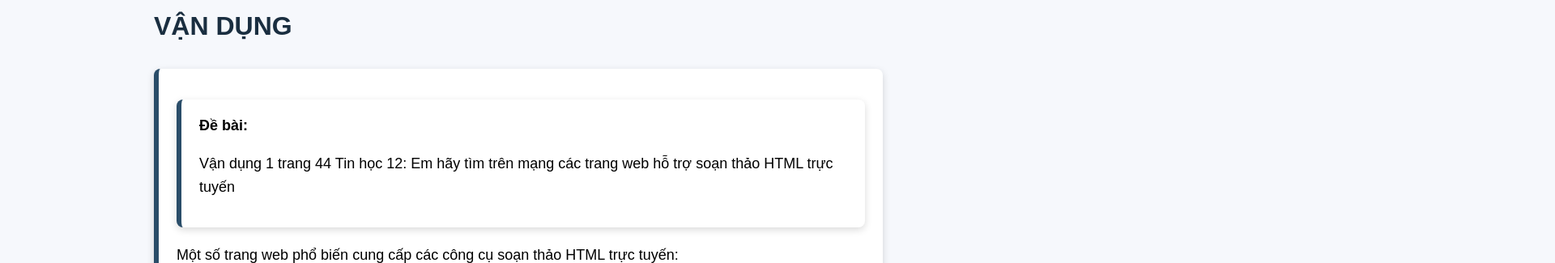
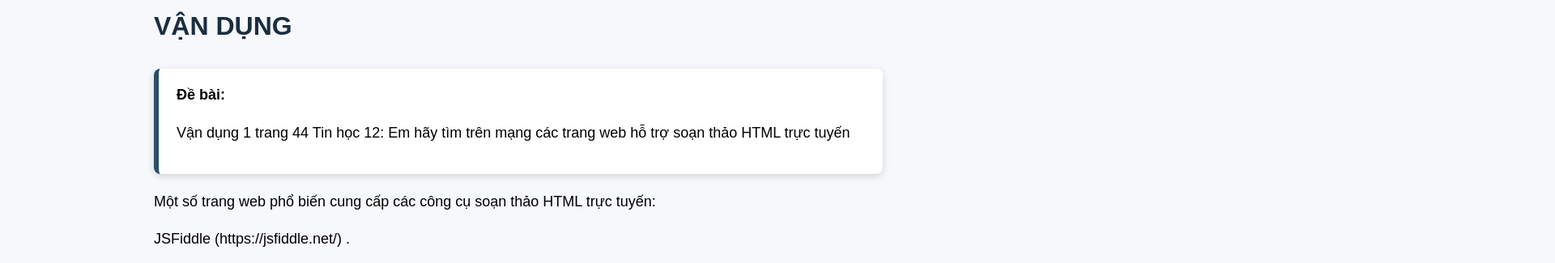
Before and after one commit to thanhphuong290908-stack/b-i-7, a plain HTML site: page index.html in a window 1280 px wide. Shown: the part 1620-1945 px from the top of the page at 81% size, 1920 px wide, since content can reach past the window. Drawn offline with Linux system fonts and the light colour scheme.

Commit message:
Update index.html

```diff
--- a/index.html
+++ b/index.html
@@ -145,7 +145,6 @@ html
     <h2>VẬN DỤNG</h2>
 
     <div class="problem-box">
-         <div class="problem-box">
         <b>Đề bài:</b>
       <p>Vận dụng 1 trang 44 Tin học 12: Em hãy tìm trên mạng các trang web hỗ trợ soạn thảo HTML trực tuyến</p>
 
```
